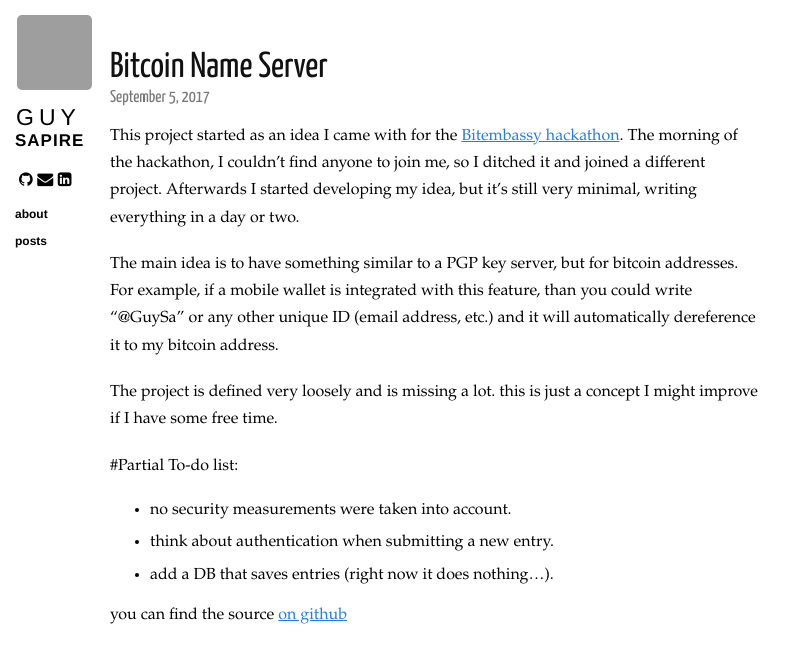
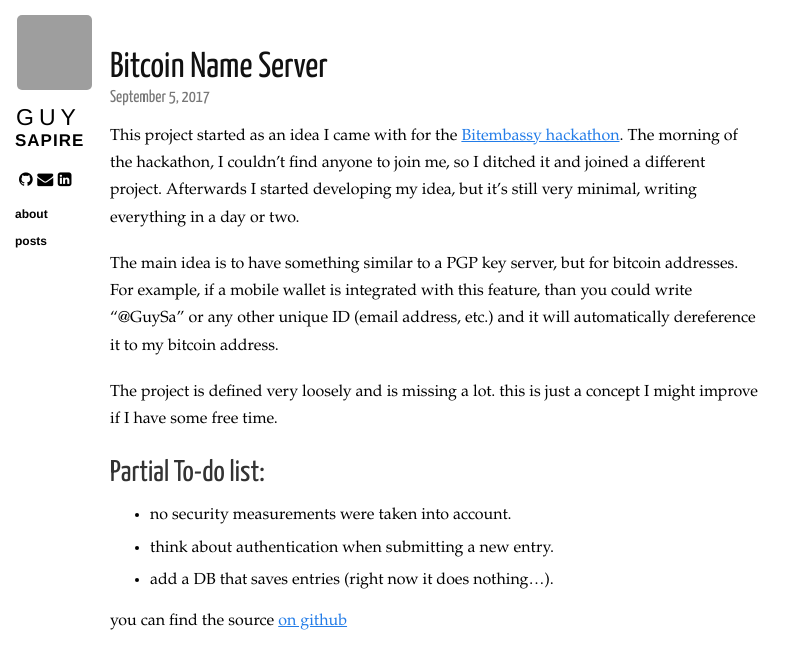
Before and after one commit to GuySa/GuySa.github.io, a Jekyll site: the page built from _posts/2017-09-05-BitcoinNameServer.markdown, in a window 1280 px wide, cut to the strip 0-669 px from the top of the page. Shown: the whole strip, without its empty margins (0-806 px from the left). Built offline with Jekyll 4.4.1, drawn with Linux system fonts in a browser that asks for light colours; nearby versions of some CDN libraries; grey boxes are pictures that could not be loaded.

Commit message:
Trying to fix god damn heading

```diff
--- a/_posts/2017-09-05-BitcoinNameServer.markdown
+++ b/_posts/2017-09-05-BitcoinNameServer.markdown
@@ -17,7 +17,7 @@ address.
 The project is defined very loosely and is missing a lot. this is just a concept I might improve if
 I have some free time.
 
-#Partial To-do list:
+## Partial To-do list:
 * no security measurements were taken into account.
 * think about authentication when submitting a new entry.
 * add a DB that saves entries (right now it does nothing...).
```
